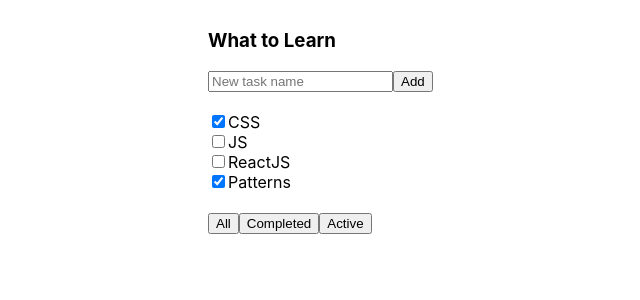
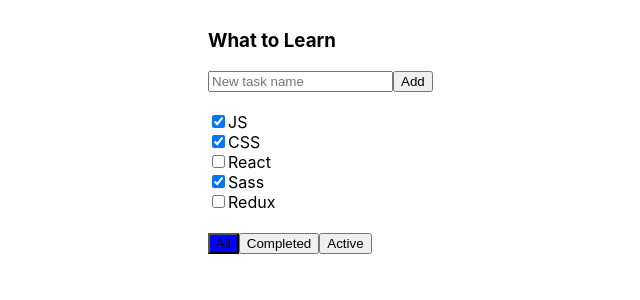
Before and after one commit to Tatiana-256/To-do-list, a React (Create React App) app: page / in a window 1280 px wide. Shown: the top 300 px of the page, without its empty margins (192-832 px from the left). Built offline with nearby package versions, Linux system fonts and the light colour scheme.

Commit message:
Work with properties in components.

```diff
--- a/src/App.css
+++ b/src/App.css
@@ -11,6 +11,6 @@
   padding: 10px;
 }
 
-.todoList-task {
-
+.filter-active {
+  background-color: blue;
 }
--- a/src/App.js
+++ b/src/App.js
@@ -5,13 +5,24 @@
 import TodoListFooter from "./components/TodoListFooter";
 
 class App extends React.Component {
+     tasks =[
+        {title: "JS",isDone: true, priority: 'low' },
+        {title: "CSS",isDone: true, priority: 'low' },
+        {title: "React",isDone: false, priority: 'low' },
+        {title: 'Sass',isDone: true, priority: 'low' },
+        {title: 'Redux', isDone: false, priority: 'low' }
+    ]
+
+    filterValue = "All"
+
     render = () => {
+
         return (
             <div className="App">
                 <div className="todoList">
                   <TodoListHeader/>
-                   <TodoListTasks/>
-                   <TodoListFooter/>
+                   <TodoListTasks tasks={this.tasks}/>
+                   <TodoListFooter filterValue={this.filterValue}/>
                 </div>
             </div>
         );
--- a/src/components/TodoListFooter.jsx
+++ b/src/components/TodoListFooter.jsx
@@ -3,14 +3,15 @@
 
 class TodoListFooter extends React.Component{
     render() {
+        let classForAll = this.props.filterValue === "All" ? "filter-active" : "";
+        let classForCompleted = this.props.filterValue === "Completed" ? "filter-active" : "";
+        let classForActive = this.props.filterValue === "Active" ? "filter-active" : "";
         return (
-            <div className="">
                 <div className="todoList-footer">
-                    <button>All</button>
-                    <button>Completed</button>
-                    <button>Active</button>
+                    <button className={classForAll}>All</button>
+                    <button className={classForCompleted}>Completed</button>
+                    <button className={classForActive}>Active</button>
                 </div>
-            </div>
         );
     }
 }
--- /dev/null
+++ b/src/components/TodoListTask.jsx
@@ -0,0 +1,14 @@
+import React from 'react';
+
+const TodoListTask = (props) => {
+    return <div className="">
+        <div className="todoList-tasks">
+            <div className="todoList-task">
+                <input type="checkbox" checked={props.isDone}/>
+                <span>{props.title}</span>
+            </div>
+        </div>
+    </div>
+}
+
+export default TodoListTask
--- a/src/components/TodoListTasks.jsx
+++ b/src/components/TodoListTasks.jsx
@@ -1,27 +1,18 @@
 import React from 'react';
+import TodoListTask from "./TodoListTask";
 
-class TodoListTasks extends React.Component{
+class TodoListTasks extends React.Component {
     render() {
+        let taskElements = this.props.tasks.map(task => {
+            return <TodoListTask
+                title={task.title}
+                isDone={task.isDone}
+                priority={task.priority}
+            />
+        })
         return (
-            <div className="">
-                <div className="todoList-tasks">
-                    <div className="todoList-task">
-                        <input type="checkbox" checked={true}/>
-                        <span>CSS</span>
-                    </div>
-                    <div className="todoList-task">
-                        <input type="checkbox" checked={false}/>
-                        <span>JS</span>
-                    </div>
-                    <div className="todoList-task">
-                        <input type="checkbox" checked={false}/>
-                        <span>ReactJS</span>
-                    </div>
-                    <div className="todoList-task">
-                        <input type="checkbox" checked={true}/>
-                        <span>Patterns</span>
-                    </div>
-                </div>
+            <div className="todoList-task">
+                {taskElements}
             </div>
         );
     }
```
